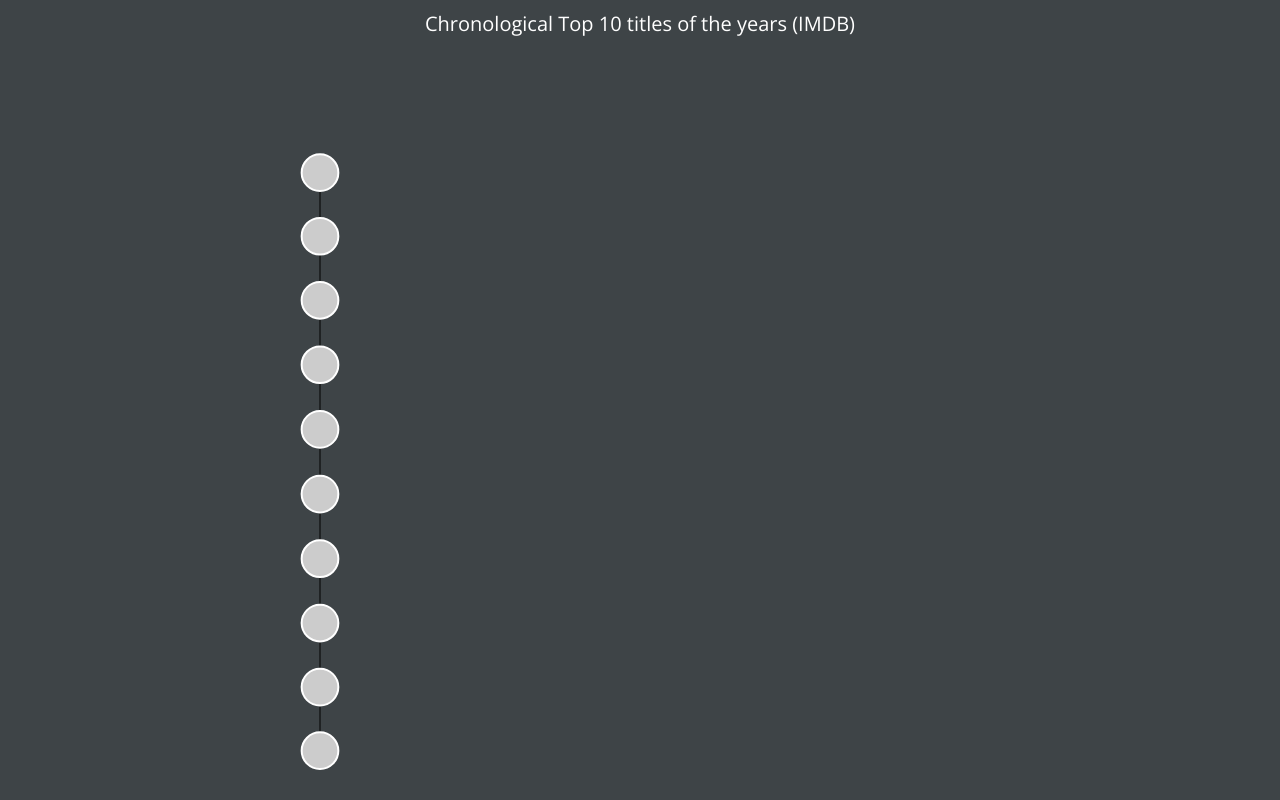
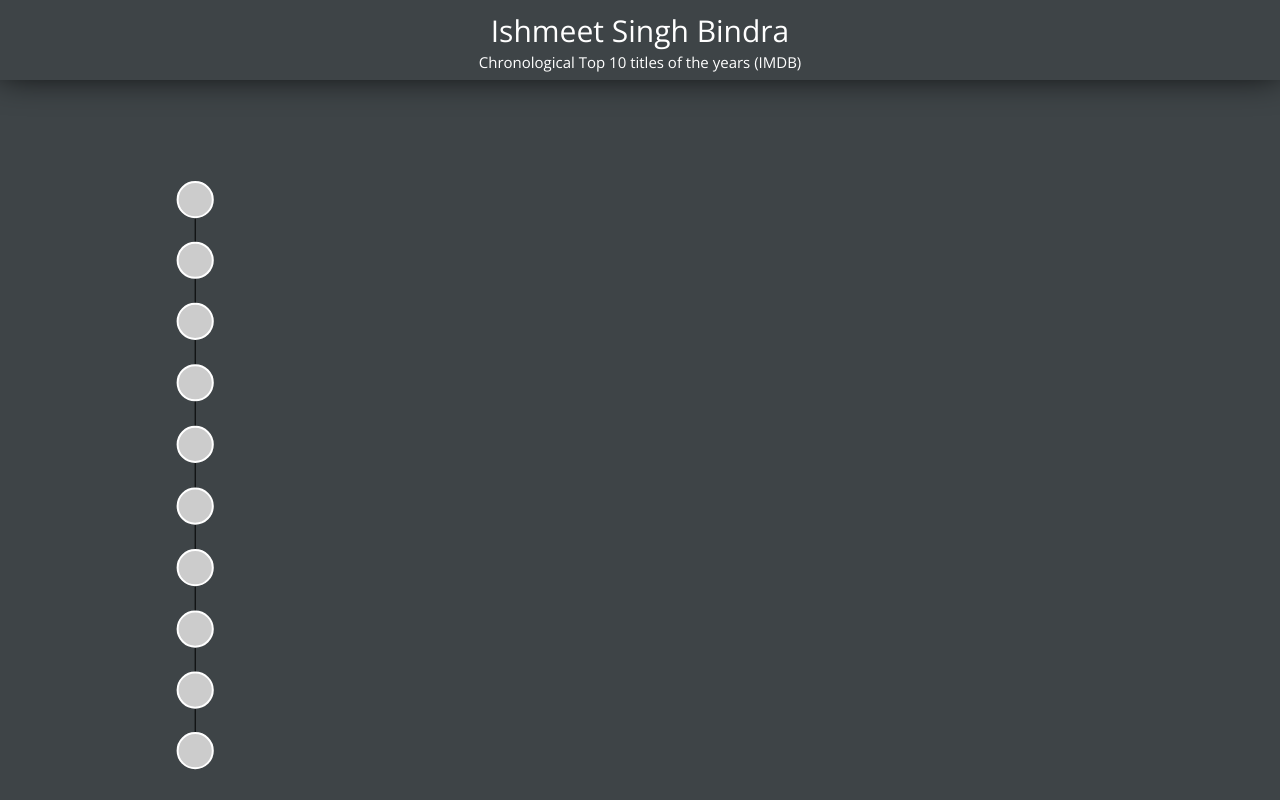
Before and after one commit to arshu16/chronologicalTopMovies, a plain HTML site: page index.html in a window 1280 px wide. Drawn offline with nearby package versions, Linux system fonts and the light colour scheme.

Commit message:
Little changes to layout

```diff
--- a/css/main.css
+++ b/css/main.css
@@ -116,12 +116,13 @@ body {
 .header-container {
   text-align: center;
   padding: 1rem;
-  height: 50px;
-  /* display: none; */
+  height: 80px;
+  box-shadow: 0px -7px 36px black;
 }
 
-.header-container > span {
-  font-size: 2rem;
+.header-container > span,
+.header-container > div {
+  font-size: 1.5rem;
   color: white;
 }
 
@@ -129,18 +130,18 @@ body {
   display: flex;
   justify-content: space-between;
   flex-direction: row;
-  height: calc(100vh - 50px);
+  height: calc(100vh - 80px);
 }
 
 .chronos {
   /* height: 100vh; */
-  width: 50vw;
+  width: 30vw;
   margin: 0.8rem;
 }
 
 .movies {
   /* height: 100vh; */
-  width: 50vw;
+  width: 70vw;
   margin: 0.8rem;
 }
 
@@ -303,6 +304,11 @@ body {
 }
 
 /* ------------------------------- VISUALIZATION -------------------------------- */
+.back-to-home {
+  font-size: 3rem;
+  color: white;
+  text-decoration: none;
+}
 .node {
   stroke: #fff;
   stroke-width: 2px;
--- a/index.html
+++ b/index.html
@@ -20,7 +20,8 @@
             <p class="browserupgrade">You are using an <strong>outdated</strong> browser. Please <a href="http://browsehappy.com/">upgrade your browser</a> to improve your experience.</p>
         <![endif]-->
     <div class="header-container">
-        <span>Chronological Top 10 titles of the years (IMDB)</span>
+        <a class="back-to-home" href="http://www.ishmeetsinghbindra.com">Ishmeet Singh Bindra</a>
+        <div>Chronological Top 10 titles of the years (IMDB)</div>
     </div>
     <div class="main">
         <div class="chronos"></div>
```
